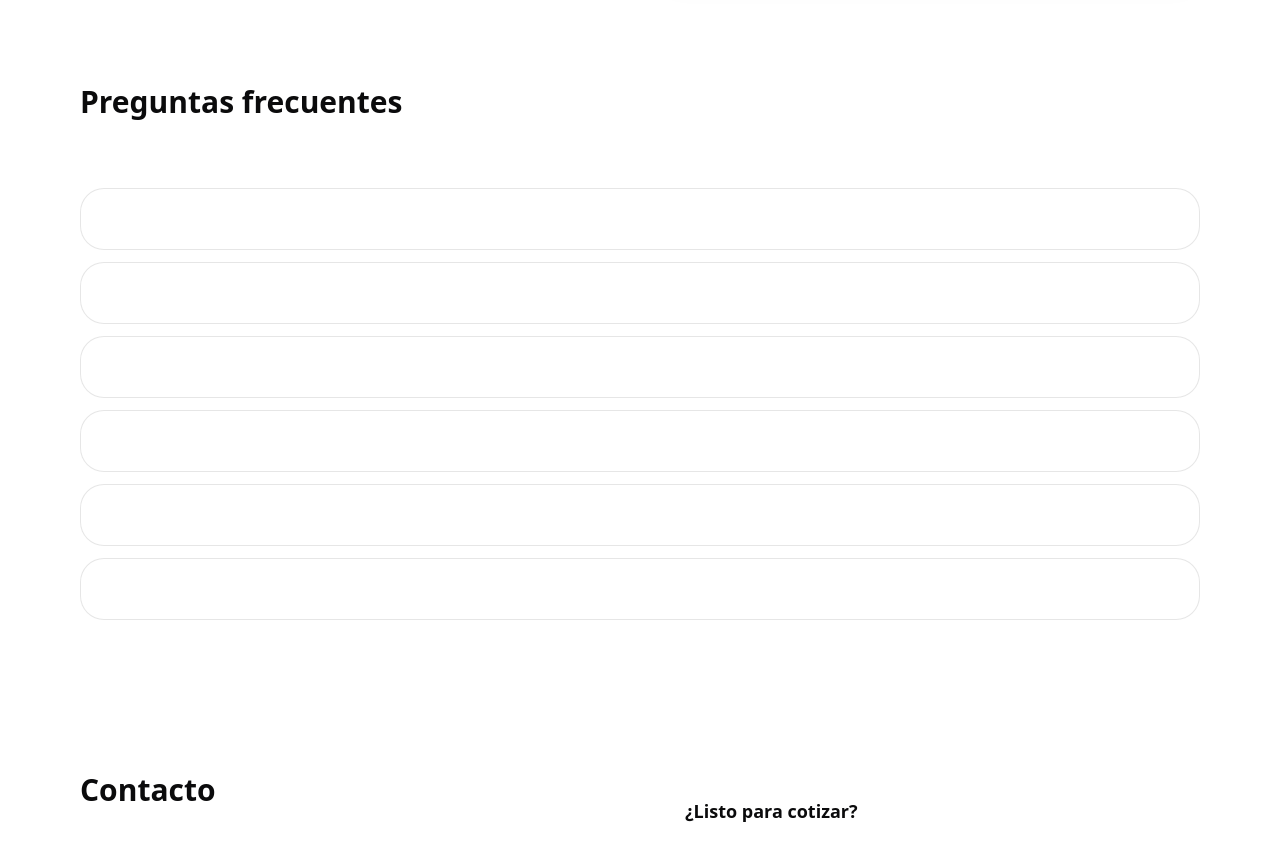
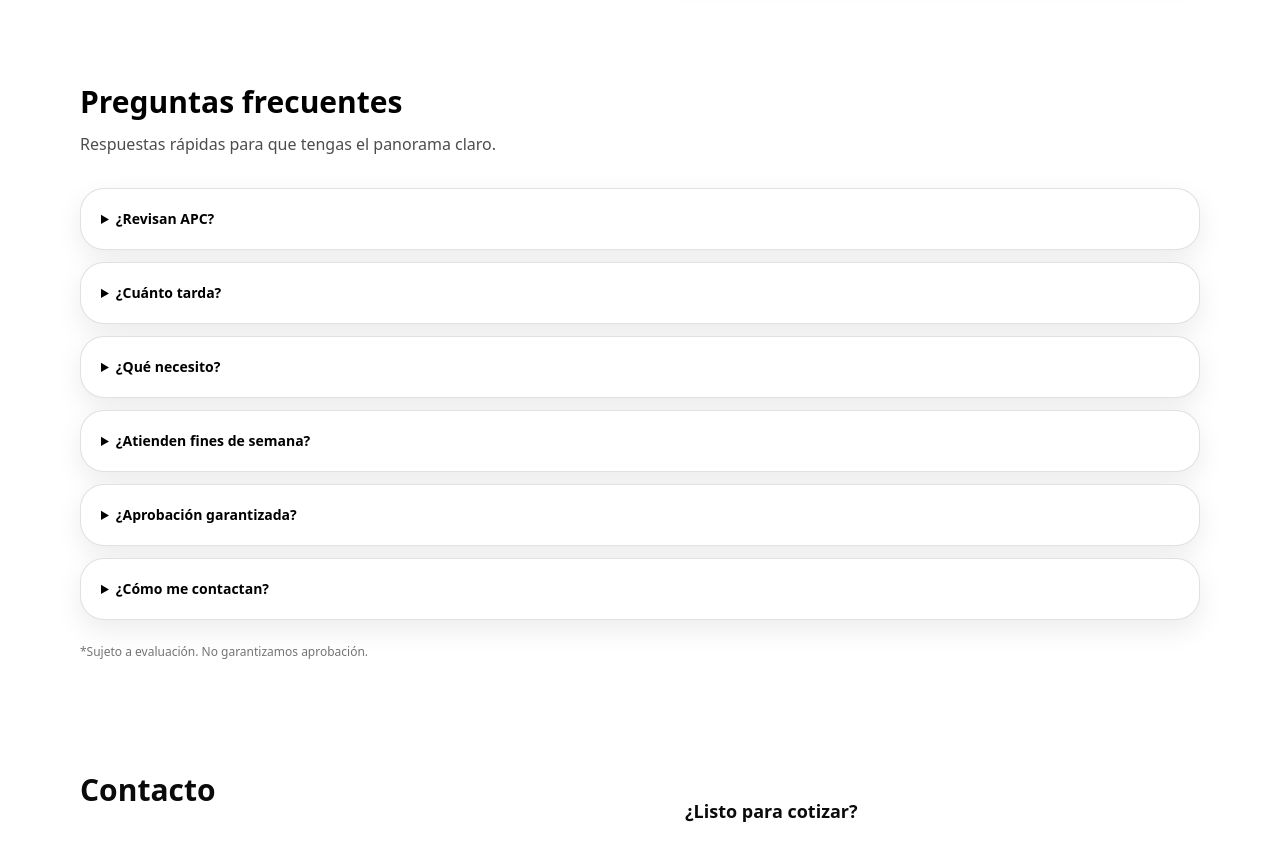
Before and after one commit to lulabtechnology/financiera, a Next.js app: page / in a window 1280 px wide. Shown: the part 3660-4520 px from the top of the page. Built offline with nearby package versions, Linux system fonts and the light colour scheme; no server answers.

Commit message:
Update FAQ component styles and questions

```diff
--- a/src/components/FAQ.tsx
+++ b/src/components/FAQ.tsx
@@ -5,24 +5,24 @@ export default function FAQ() {
       a: "Podemos considerar información crediticia como parte de la evaluación. Lo importante es revisar tu caso completo y orientarte con opciones realistas.",
     },
     {
-      q: "¿Cuánto tarda el proceso?",
-      a: "Depende del caso y de qué tan rápido estén los documentos. En general, buscamos moverte rápido y con claridad desde el primer contacto.",
+      q: "¿Cuánto tarda?",
+      a: "Depende del caso y de qué tan rápido estén los documentos. Buscamos moverte rápido y con claridad desde el primer contacto.",
     },
     {
-      q: "¿Qué necesito para iniciar?",
-      a: "Lo básico suele ser identificación y comprobantes de ingreso. En la sección de requisitos te mostramos una guía por categoría.",
+      q: "¿Qué necesito?",
+      a: "Lo básico suele ser identificación y comprobantes de ingreso. En requisitos verás una guía por categoría.",
     },
     {
       q: "¿Atienden fines de semana?",
-      a: "La atención principal es de lunes a viernes en horario laboral. Si escribes fuera de horario, te respondemos apenas estemos disponibles.",
+      a: "La atención principal es de lunes a viernes en horario laboral. Si escribes fuera de horario, respondemos apenas estemos disponibles.",
     },
     {
-      q: "¿La aprobación es garantizada?",
-      a: "No. Toda solicitud está sujeta a evaluación. Nuestra promesa es asesorarte con transparencia y acompañarte en el proceso.",
+      q: "¿Aprobación garantizada?",
+      a: "No. Toda solicitud está sujeta a evaluación. Nuestro compromiso es asesorarte con transparencia y acompañarte en el proceso.",
     },
     {
       q: "¿Cómo me contactan?",
-      a: "Te contactamos por WhatsApp. Por eso es importante que tu número y datos estén correctos al momento de escribirnos.",
+      a: "Te contactamos por WhatsApp. Por eso es importante que tu número y datos estén correctos al escribirnos.",
     },
   ];
 
@@ -30,24 +30,22 @@ export default function FAQ() {
     <section id="preguntas" className="scroll-mt-24">
       <div className="mx-auto max-w-6xl px-4 py-14">
         <div className="max-w-2xl">
-          <h2 className="text-2xl font-semibold md:text-3xl">Preguntas frecuentes</h2>
-          <p className="mt-3 text-white/70">
-            Respuestas rápidas para que tengas el panorama claro.
-          </p>
+          <h2 className="text-2xl font-semibold text-black md:text-3xl">Preguntas frecuentes</h2>
+          <p className="mt-3 text-black/70">Respuestas rápidas para que tengas el panorama claro.</p>
         </div>
 
         <div className="mt-8 grid gap-3">
           {faqs.map((f, idx) => (
-            <details key={idx} className="glass rounded-3xl p-5">
-              <summary className="cursor-pointer text-sm font-semibold text-white/90">
+            <details key={idx} className="card rounded-3xl p-5">
+              <summary className="cursor-pointer text-sm font-semibold text-black">
                 {f.q}
               </summary>
-              <p className="mt-3 text-sm text-white/70">{f.a}</p>
+              <p className="mt-3 text-sm text-black/70">{f.a}</p>
             </details>
           ))}
         </div>
 
-        <p className="mt-6 text-xs text-white/55">
+        <p className="mt-6 text-xs text-black/55">
           *Sujeto a evaluación. No garantizamos aprobación.
         </p>
       </div>
```
